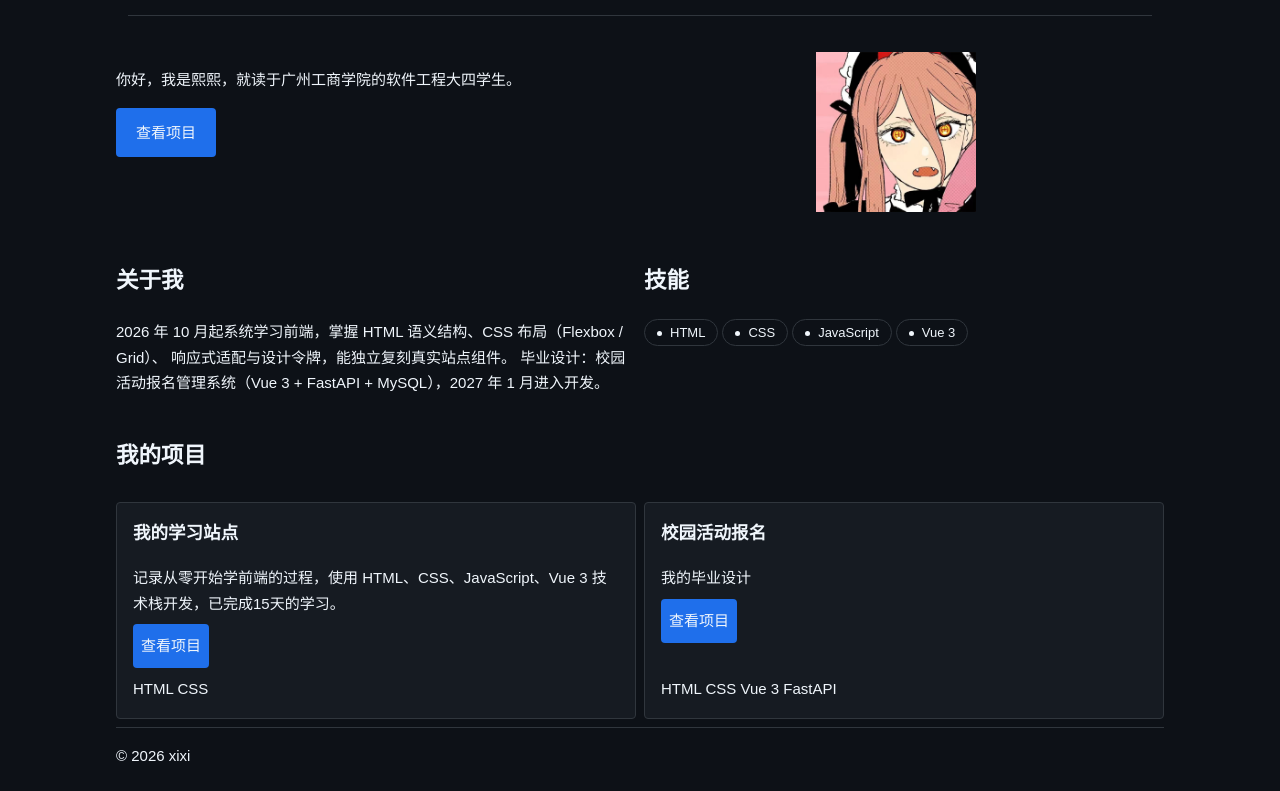
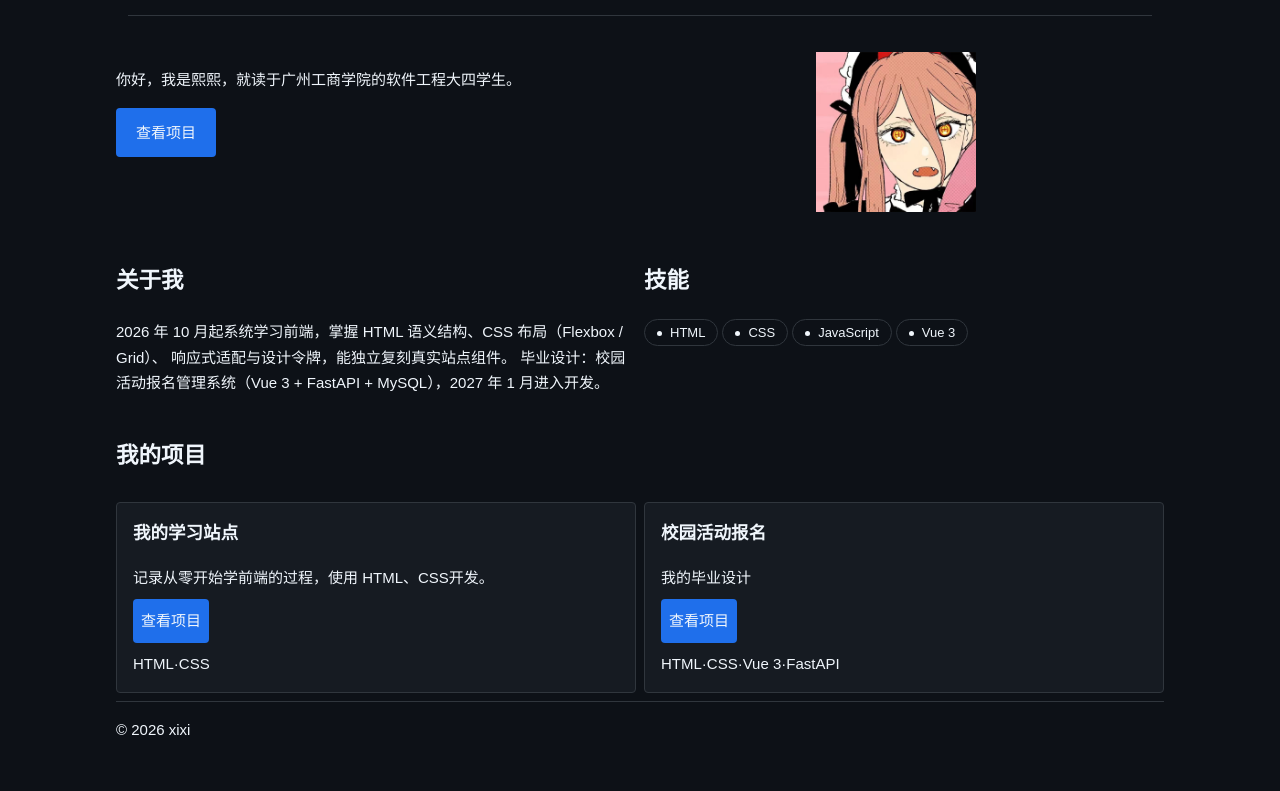
Before and after one commit to YuiLcake/YuiLcake.github.io, a plain HTML site: page index.html in a window 1280 px wide. Shown: the part 112-903 px from the top of the page. After the commit the page ends 878 px from the top, so only its background shows below. Drawn offline with Linux system fonts and the light colour scheme.

Commit message:
feat: v3 再次打磨 -- 文字表述更加正确

```diff
--- a/index.html
+++ b/index.html
@@ -397,17 +397,14 @@
           <h2 class="projects__title">我的项目</h2>
           <div class="project-card project-card--link">
             <h3>我的学习站点</h3>
-            <p>
-              记录从零开始学前端的过程，使用 HTML、CSS、JavaScript、Vue 3
-              技术栈开发，已完成15天的学习。
-            </p>
+            <p>记录从零开始学前端的过程，使用 HTML、CSS开发。</p>
             <a
               href="https://github.com/YuiLcake/frontend-study"
               target="_blank"
               class="btn btn--primary"
               >查看项目</a
             >
-            <p>HTML CSS</p>
+            <p>HTML·CSS</p>
           </div>
           <div class="project-card project-card--link">
             <h3>校园活动报名</h3>
@@ -418,7 +415,7 @@
               class="btn btn--primary"
               >查看项目</a
             >
-            <p>HTML CSS Vue 3 FastAPI</p>
+            <p>HTML·CSS·Vue 3·FastAPI</p>
           </div>
         </article>
 
```
